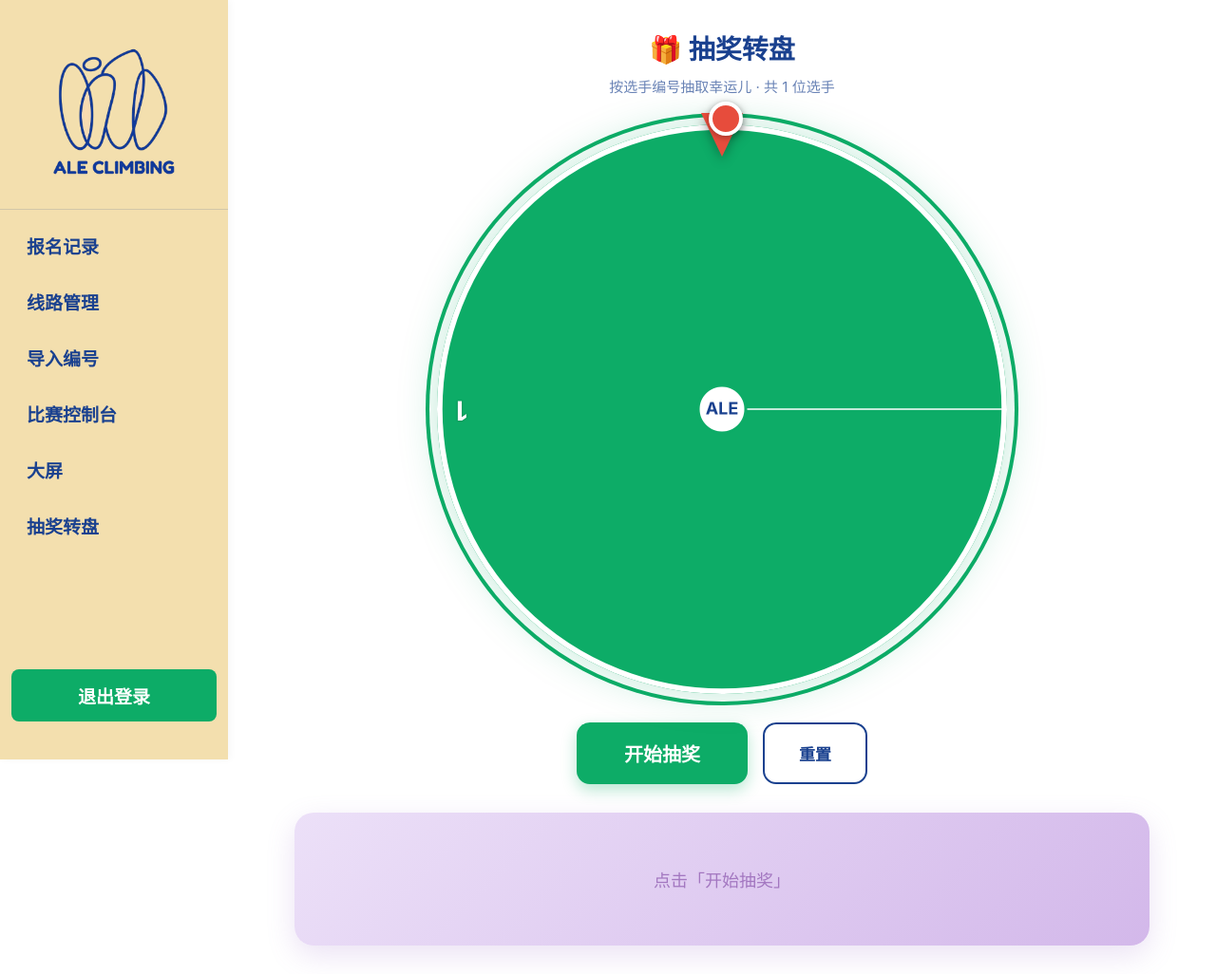
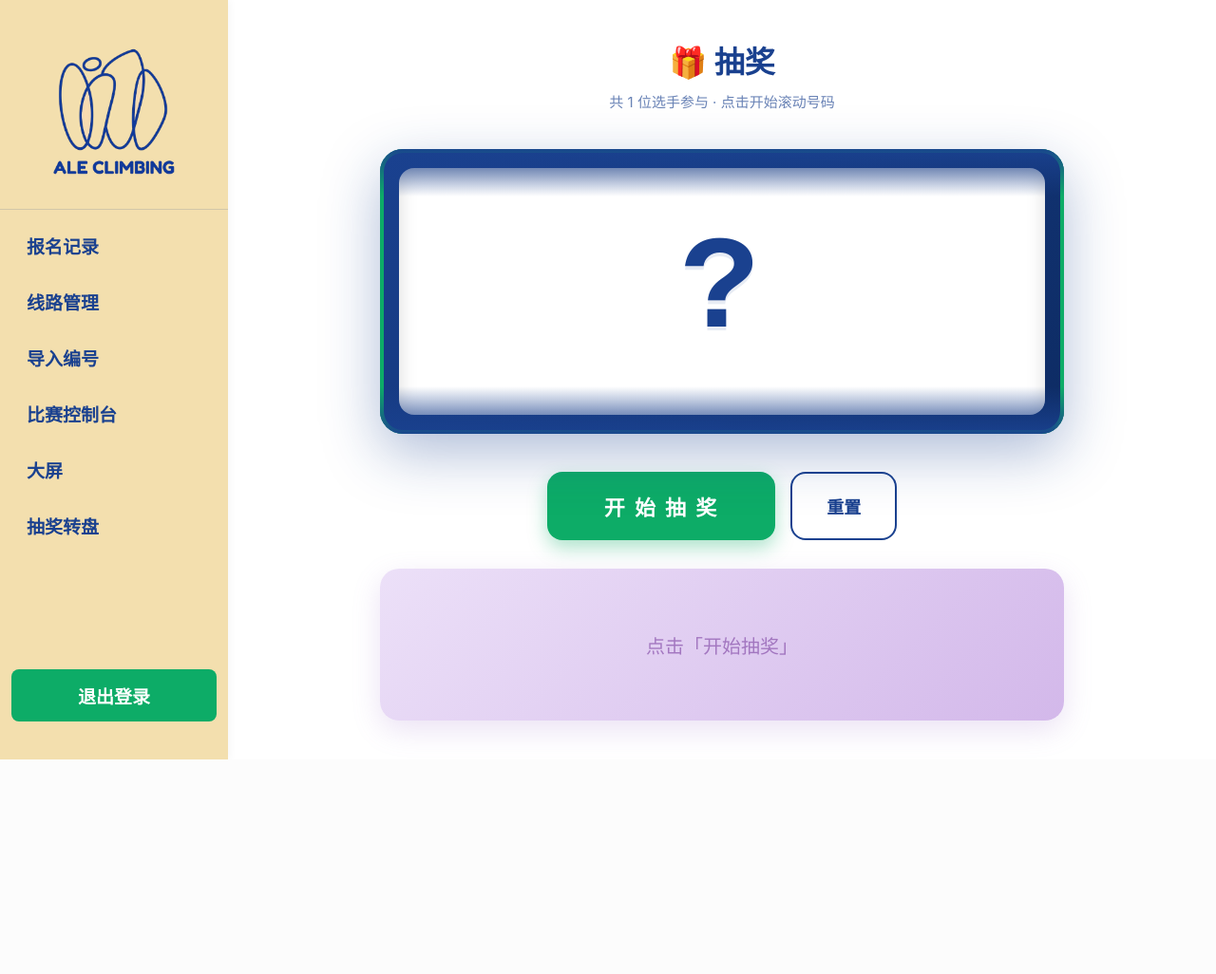
Before and after one commit to FC20122021/climbing-comp, a Flask app: page /admin/lottery in a window 1280 px wide. Shown: the whole page at 95% size. After the commit the page ends 800 px from the top, so only its background shows below. Run offline with Flask 3, Linux system fonts and the light colour scheme; the visitor is signed in with stand-in values (Sample User, id 1); tables that the repository leaves empty hold one stand-in row (values such as "Sample post").

Commit message:
Update admin_lottery.html
Change format of lottery

```diff
--- a/templates/admin/admin_lottery.html
+++ b/templates/admin/admin_lottery.html
@@ -9,51 +9,75 @@
         body {
             font-family: -apple-system, BlinkMacSystemFont, "Segoe UI", Roboto, sans-serif;
             background: #ffffff; min-height: 100vh; color: #1a418f; margin-left: 240px;
-            padding: 30px 20px;
+            padding: 40px 20px;
         }
-        .container { max-width: 900px; margin: 0 auto; }
-        h1 { text-align: center; font-size: 28px; color: #1a418f; margin-bottom: 10px; }
-        .subtitle { text-align: center; color: #1a418f; opacity: 0.65; font-size: 15px; margin-bottom: 30px; }
+        .container { max-width: 720px; margin: 0 auto; }
+        h1 { text-align: center; font-size: 32px; color: #1a418f; margin-bottom: 10px; }
+        .subtitle { text-align: center; color: #1a418f; opacity: 0.65; font-size: 15px; margin-bottom: 40px; }
 
-        .wheel-wrapper {
+        /* 老虎机显示窗 */
+        .slot-machine {
+            background: linear-gradient(135deg, #1a418f 0%, #0d2b63 100%);
+            border-radius: 24px;
+            padding: 20px;
+            box-shadow: 0 20px 60px rgba(26,65,143,0.35), inset 0 0 0 4px #0dac67;
+            margin-bottom: 40px;
             position: relative;
-            width: 600px;
-            height: 600px;
-            margin: 0 auto 30px;
-            max-width: 90vw;
-            max-height: 90vw;
+            overflow: hidden;
         }
-        #wheel {
-            width: 100%;
-            height: 100%;
-            border-radius: 50%;
-            box-shadow: 0 0 40px rgba(13,172,103,0.25), 0 0 0 8px #ffffff, 0 0 0 12px #0dac67;
-            display: block;
-        }
-        .pointer {
-            position: absolute;
-            top: -12px;
-            left: 50%;
-            transform: translateX(-50%);
-            width: 0;
-            height: 0;
-            border-left: 22px solid transparent;
-            border-right: 22px solid transparent;
-            border-top: 46px solid #e74c3c;
-            z-index: 10;
-            filter: drop-shadow(0 4px 6px rgba(0,0,0,0.3));
-        }
-        .pointer::after {
+        .slot-machine::before,
+        .slot-machine::after {
             content: '';
             position: absolute;
-            top: -58px;
-            left: -14px;
-            width: 28px;
-            height: 28px;
-            background: #e74c3c;
-            border-radius: 50%;
-            border: 4px solid white;
-            box-shadow: 0 2px 6px rgba(0,0,0,0.3);
+            left: 0;
+            right: 0;
+            height: 50px;
+            z-index: 5;
+            pointer-events: none;
+        }
+        .slot-machine::before {
+            top: 0;
+            background: linear-gradient(to bottom, rgba(26,65,143,0.95), rgba(26,65,143,0));
+        }
+        .slot-machine::after {
+            bottom: 0;
+            background: linear-gradient(to top, rgba(26,65,143,0.95), rgba(26,65,143,0));
+        }
+
+        .slot-window {
+            position: relative;
+            height: 260px;
+            overflow: hidden;
+            border-radius: 16px;
+            background: #ffffff;
+            display: flex;
+            align-items: center;
+            justify-content: center;
+            box-shadow: inset 0 4px 20px rgba(0,0,0,0.15);
+        }
+
+        .slot-number {
+            font-size: 140px;
+            font-weight: 900;
+            color: #1a418f;
+            letter-spacing: 4px;
+            line-height: 1;
+            transition: none;
+            font-family: 'Courier New', monospace;
+            text-shadow: 0 4px 0 rgba(26,65,143,0.1);
+        }
+        .slot-number.rolling {
+            color: #0dac67;
+        }
+
+        /* 中奖后的闪光效果 */
+        .slot-machine.winner {
+            animation: winnerPulse 0.6s ease-out;
+        }
+        @keyframes winnerPulse {
+            0% { box-shadow: 0 20px 60px rgba(26,65,143,0.35), inset 0 0 0 4px #0dac67; }
+            50% { box-shadow: 0 20px 80px rgba(241,196,15,0.6), inset 0 0 0 4px #f1c40f; }
+            100% { box-shadow: 0 20px 60px rgba(26,65,143,0.35), inset 0 0 0 4px #0dac67; }
         }
 
         .controls {
@@ -67,13 +91,14 @@
             background: #0dac67;
             color: white;
             border: none;
-            padding: 18px 50px;
-            border-radius: 14px;
-            font-size: 20px;
+            padding: 20px 60px;
+            border-radius: 16px;
+            font-size: 22px;
             font-weight: 700;
             cursor: pointer;
             transition: transform 0.1s, background 0.2s;
-            box-shadow: 0 6px 16px rgba(13,172,103,0.3);
+            box-shadow: 0 8px 20px rgba(13,172,103,0.35);
+            letter-spacing: 2px;
         }
         .btn-spin:hover { background: #0a8a53; }
         .btn-spin:active { transform: scale(0.96); }
@@ -83,45 +108,45 @@
             background: #ffffff;
             color: #1a418f;
             border: 2px solid #1a418f;
-            padding: 16px 36px;
-            border-radius: 14px;
-            font-size: 17px;
+            padding: 18px 36px;
+            border-radius: 16px;
+            font-size: 18px;
             font-weight: 700;
             cursor: pointer;
             transition: background 0.2s;
         }
         .btn-reset:hover { background: #f0f4f8; }
 
+        /* 结果展示 */
         .result-box {
             text-align: center;
-            padding: 30px;
+            padding: 36px 24px;
             background: linear-gradient(135deg, #ece0f8 0%, #d3b8ea 100%);
             border-radius: 20px;
             box-shadow: 0 10px 30px rgba(155,110,200,0.2);
-            min-height: 140px;
+            min-height: 160px;
             display: flex;
             flex-direction: column;
             justify-content: center;
             align-items: center;
         }
-        .result-box .label { font-size: 16px; color: #7b3fa0; font-weight: 600; margin-bottom: 10px; }
-        .result-box .winner {
-            font-size: 48px;
+        .result-box .placeholder {
+            font-size: 20px;
+            color: #7b3fa0;
+            opacity: 0.6;
+        }
+        .result-box .label {
+            font-size: 18px;
+            color: #7b3fa0;
+            font-weight: 600;
+            margin-bottom: 12px;
+        }
+        .result-box .winner-name {
+            font-size: 44px;
             font-weight: 900;
             color: #1a418f;
             letter-spacing: 2px;
             line-height: 1.2;
-        }
-        .result-box .winner-name {
-            font-size: 22px;
-            color: #7b3fa0;
-            margin-top: 8px;
-            font-weight: 600;
-        }
-        .result-box .placeholder {
-            font-size: 18px;
-            color: #7b3fa0;
-            opacity: 0.6;
         }
 
         .empty-state {
@@ -133,37 +158,40 @@
         }
 
         @media (max-width: 768px) {
-            body { margin-left: 0; padding-top: 80px; }
-            h1 { font-size: 22px; }
-            .btn-spin { padding: 16px 36px; font-size: 18px; }
-            .btn-reset { padding: 14px 28px; font-size: 15px; }
-            .result-box .winner { font-size: 36px; }
-            .result-box .winner-name { font-size: 18px; }
+            body { margin-left: 0; padding-top: 80px; padding-left: 16px; padding-right: 16px; }
+            h1 { font-size: 26px; }
+            .slot-window { height: 200px; }
+            .slot-number { font-size: 100px; }
+            .btn-spin { padding: 18px 44px; font-size: 20px; }
+            .btn-reset { padding: 16px 28px; font-size: 16px; }
+            .result-box .winner-name { font-size: 34px; }
         }
     </style>
 </head>
 <body>
     {% include '_nav.html' %}
     <div class="container">
-        <h1>🎁 抽奖转盘</h1>
-        <p class="subtitle">按选手编号抽取幸运儿 · 共 {{ athletes|length }} 位选手</p>
+        <h1>🎁 抽奖</h1>
+        <p class="subtitle">共 {{ athletes|length }} 位选手参与 · 点击开始滚动号码</p>
 
         {% if athletes %}
-        <div class="wheel-wrapper">
-            <div class="pointer"></div>
-            <canvas id="wheel" width="1200" height="1200"></canvas>
+        <div class="slot-machine" id="slotMachine">
+            <div class="slot-window">
+                <div class="slot-number" id="slotNumber">?</div>
+            </div>
         </div>
 
         <div class="controls">
-            <button class="btn-spin" id="spinBtn" onclick="spin()">开始抽奖</button>
+            <button class="btn-spin" id="spinBtn" onclick="spin()">开 始 抽 奖</button>
             <button class="btn-reset" onclick="resetResult()">重置</button>
         </div>
 
         <div class="result-box" id="resultBox">
             <div class="placeholder" id="resultPlaceholder">点击「开始抽奖」</div>
-            <div class="label" id="resultLabel" style="display:none;">🎉 恭喜抽中</div>
-            <div class="winner" id="resultNumber" style="display:none;"></div>
-            <div class="winner-name" id="resultName" style="display:none;"></div>
+            <div id="resultContent" style="display:none;">
+                <div class="label">🎉 恭喜抽中</div>
+                <div class="winner-name" id="winnerName"></div>
+            </div>
         </div>
         {% else %}
         <div class="empty-state">
@@ -180,152 +208,79 @@
             {% endfor %}
         ];
 
-        const canvas = document.getElementById('wheel');
-        const ctx = canvas.getContext('2d');
-        const size = canvas.width;
-        const cx = size / 2;
-        const cy = size / 2;
-        const radius = size / 2 - 10;
-
-        // 配色循环
-        const palette = [
-            '#0dac67', '#1a418f', '#f39c12', '#e74c3c',
-            '#9b59b6', '#16a085', '#d35400', '#2c3e50',
-            '#27ae60', '#2980b9'
-        ];
-
-        let currentRotation = 0;
         let isSpinning = false;
-
-        function drawWheel(rotation) {
-            const n = athletes.length;
-            const arc = 2 * Math.PI / n;
-
-            ctx.clearRect(0, 0, size, size);
-
-            for (let i = 0; i < n; i++) {
-                const angle = i * arc + rotation;
-
-                // 画扇区
-                ctx.beginPath();
-                ctx.moveTo(cx, cy);
-                ctx.arc(cx, cy, radius, angle, angle + arc);
-                ctx.closePath();
-                ctx.fillStyle = palette[i % palette.length];
-                ctx.fill();
-                ctx.strokeStyle = '#ffffff';
-                ctx.lineWidth = 3;
-                ctx.stroke();
-
-                // 画文字（编号）
-                ctx.save();
-                ctx.translate(cx, cy);
-                ctx.rotate(angle + arc / 2);
-                ctx.textAlign = 'right';
-                ctx.textBaseline = 'middle';
-                ctx.fillStyle = '#ffffff';
-                const fontSize = Math.max(20, Math.min(56, 800 / n));
-                ctx.font = `bold ${fontSize}px -apple-system, sans-serif`;
-                ctx.shadowColor = 'rgba(0,0,0,0.3)';
-                ctx.shadowBlur = 4;
-                ctx.fillText(athletes[i].number, radius - 30, 0);
-                ctx.restore();
-            }
-
-            // 中心圆点
-            ctx.beginPath();
-            ctx.arc(cx, cy, 50, 0, 2 * Math.PI);
-            ctx.fillStyle = '#ffffff';
-            ctx.fill();
-            ctx.strokeStyle = '#0dac67';
-            ctx.lineWidth = 6;
-            ctx.stroke();
-
-            // 中心文字
-            ctx.save();
-            ctx.translate(cx, cy);
-            ctx.textAlign = 'center';
-            ctx.textBaseline = 'middle';
-            ctx.fillStyle = '#1a418f';
-            ctx.font = `bold ${Math.min(36, size / 30)}px -apple-system, sans-serif`;
-            ctx.fillText('ALE', 0, 0);
-            ctx.restore();
-        }
-
-        // 缓动函数（easeOutCubic）
-        function easeOutCubic(t) {
-            return 1 - Math.pow(1 - t, 3);
-        }
+        let rollTimer = null;
 
         function spin() {
             if (isSpinning || athletes.length === 0) return;
             isSpinning = true;
             document.getElementById('spinBtn').disabled = true;
             document.getElementById('resultPlaceholder').style.display = 'none';
-            document.getElementById('resultLabel').style.display = 'none';
-            document.getElementById('resultNumber').style.display = 'none';
-            document.getElementById('resultName').style.display = 'none';
+            document.getElementById('resultContent').style.display = 'none';
+            document.getElementById('slotMachine').classList.remove('winner');
 
-            const n = athletes.length;
-            const arc = 2 * Math.PI / n;
+            const slotEl = document.getElementById('slotNumber');
+            slotEl.classList.add('rolling');
 
             // 随机选一个中奖者
-            const winnerIndex = Math.floor(Math.random() * n);
+            const winnerIndex = Math.floor(Math.random() * athletes.length);
+            const winner = athletes[winnerIndex];
 
-            // 计算目标旋转角度
-            // 扇区 i 的中心角（从 0 开始，Canvas 的 0 度在 3 点方向）
-            // 扇区 i 中心角 = i*arc + arc/2
-            // 指针指向 12 点方向（-PI/2）
-            // 需要最终 rotation 使扇区中心对准指针：
-            // rotation + i*arc + arc/2 = -PI/2 + 2*PI*k
-            // 所以 rotation = -PI/2 - i*arc - arc/2 + 2*PI*k
-            const turns = 6 + Math.random() * 3; // 6-9 圈
-            const baseRotation = -Math.PI / 2 - winnerIndex * arc - arc / 2;
-            const targetRotation = currentRotation + turns * 2 * Math.PI + (baseRotation - currentRotation % (2 * Math.PI));
+            // 总时长约 4 秒，先快后慢
+            const totalDuration = 4000;
+            const startTime = performance.now();
 
-            const duration = 5000; // 5 秒
-            const startTime = performance.now();
-            const startRotation = currentRotation;
+            // 滚动间隔从 40ms 逐渐增加到 500ms
+            function getInterval(progress) {
+                // progress 0 -> 1
+                // 40ms -> 500ms
+                return 40 + progress * 460;
+            }
 
-            function animate(now) {
+            let lastUpdate = startTime;
+
+            function roll(now) {
                 const elapsed = now - startTime;
-                const t = Math.min(1, elapsed / duration);
-                const eased = easeOutCubic(t);
-                const rot = startRotation + (targetRotation - startRotation) * eased;
-                drawWheel(rot);
+                const progress = Math.min(1, elapsed / totalDuration);
 
-                if (t < 1) {
-                    requestAnimationFrame(animate);
+                // 到了更新时间就换一个随机编号
+                if (now - lastUpdate >= getInterval(progress)) {
+                    lastUpdate = now;
+                    // 滚动期间显示随机编号
+                    const randomAthlete = athletes[Math.floor(Math.random() * athletes.length)];
+                    slotEl.textContent = randomAthlete.number;
+                }
+
+                if (progress < 1) {
+                    requestAnimationFrame(roll);
                 } else {
-                    currentRotation = targetRotation % (2 * Math.PI);
-                    drawWheel(currentRotation);
+                    // 最终停在 winnder
+                    slotEl.textContent = winner.number;
+                    slotEl.classList.remove('rolling');
 
-                    // 显示结果
-                    const winner = athletes[winnerIndex];
-                    document.getElementById('resultLabel').style.display = 'block';
-                    document.getElementById('resultNumber').textContent = '编号 ' + winner.number;
-                    document.getElementById('resultNumber').style.display = 'block';
-                    document.getElementById('resultName').textContent = winner.name;
-                    document.getElementById('resultName').style.display = 'block';
+                    // 闪光效果
+                    document.getElementById('slotMachine').classList.add('winner');
 
-                    isSpinning = false;
-                    document.getElementById('spinBtn').disabled = false;
+                    // 显示中奖者姓名
+                    setTimeout(() => {
+                        document.getElementById('winnerName').textContent = winner.name;
+                        document.getElementById('resultContent').style.display = 'block';
+
+                        isSpinning = false;
+                        document.getElementById('spinBtn').disabled = false;
+                    }, 400);
                 }
             }
 
-            requestAnimationFrame(animate);
+            requestAnimationFrame(roll);
         }
 
         function resetResult() {
+            if (isSpinning) return;
+            document.getElementById('slotNumber').textContent = '?';
             document.getElementById('resultPlaceholder').style.display = 'block';
-            document.getElementById('resultLabel').style.display = 'none';
-            document.getElementById('resultNumber').style.display = 'none';
-            document.getElementById('resultName').style.display = 'none';
-        }
-
-        // 初始绘制
-        if (athletes.length > 0) {
-            drawWheel(0);
+            document.getElementById('resultContent').style.display = 'none';
+            document.getElementById('slotMachine').classList.remove('winner');
         }
     </script>
 </body>
```
